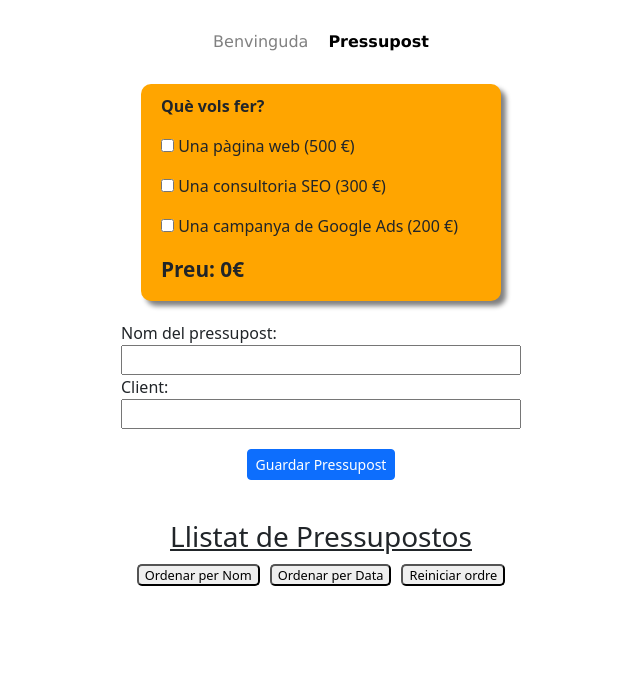
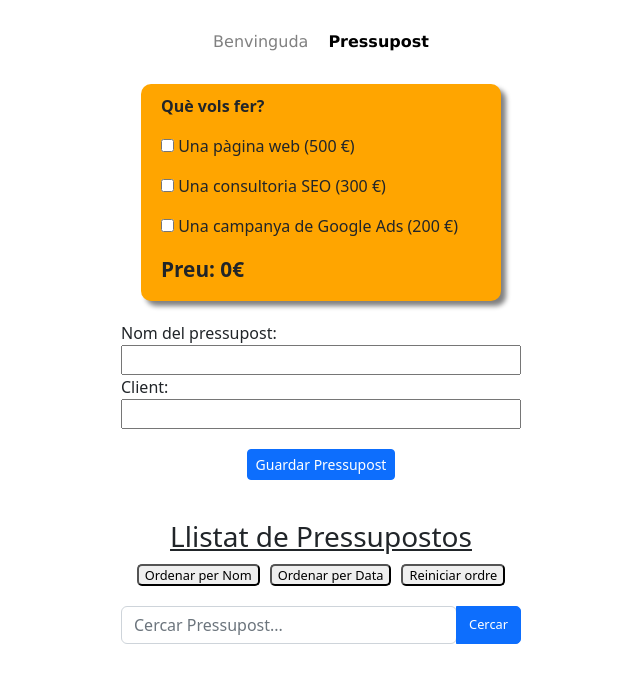
Before and after one commit to tonidevelopez/ITAcademy-VUE_Sprint-7, a Vue app: page /home in a window 1280 px wide. Shown: the top 682 px of the page, without its empty margins (319-959 px from the left). Built offline with nearby package versions, Linux system fonts and the light colour scheme.

Commit message:
Exercici 8

```diff
--- a/src/components/PressupostList.vue
+++ b/src/components/PressupostList.vue
@@ -6,11 +6,16 @@
             <button @click="ordenarData">Ordenar per Data</button>
             <button @click="reiniciarOrdre">Reiniciar ordre</button>
         </div>
-        <p v-for=" item in llistaPressupost">
-            <strong>Data: </strong>{{ item.data.toUTCString() }}
+        <div class="input-group mb-3">
+            <input type="search" class="form-control rounded" placeholder="Cercar Pressupost..."
+                v-model="pressupostCercat" />
+            <button type="button" class="btn btn-primary" @click="cercarPressupost">Cercar</button>
+        </div>
+        <p v-for=" item in pressupostActual">
             <strong>Pressupost: </strong>{{ item.nomPressupost }}
             <strong>Client: </strong>{{ item.nomClient }}
             <strong>Preu: </strong>{{ item.preuTotal }}
+            <strong>Data: </strong>{{ item.data.toISOString() }}
         </p>
     </div>
 </template>
@@ -23,21 +28,38 @@ export default {
     data() {
         return {
             pressupostOrdenat: this.llistaPressupost,
+            pressupostFiltrat: [],
+            pressupostActual: this.llistaPressupost,
+            pressupostCercat: "",
         }
     },
 
     methods: {
         ordenarNom() {
+            this.pressupostActual = this.pressupostOrdenat
             this.pressupostOrdenat.sort((a, b) => a.nomPressupost.localeCompare(b.nomPressupost))
         },
         ordenarData() {
+            this.pressupostActual = this.pressupostOrdenat
             this.pressupostOrdenat.sort((a, b) => a.data.toString().localeCompare(b.data.toString()))
         },
         reiniciarOrdre() {
             this.ordenarData()
+        },
+        cercarPressupost() {
+            if (this.pressupostCercat != "") {
+                this.pressupostFiltrat = this.llistaPressupost.filter(item => item.nomPressupost.includes(this.pressupostCercat))
+                this.pressupostActual = this.pressupostFiltrat
+            }
+            if (this.pressupostFiltrat.length == 0) {
+                alert("No s'ha trobat")
+            }
+            this.pressupostCercat = ""
         }
     }
+
 }
+
 
 </script>
 
@@ -65,4 +87,9 @@ button {
     font-size: .8rem;
     border-radius: 5px;
 }
+
+.input-group {
+    width: 400px;
+    margin: 0 auto;
+}
 </style>
```
